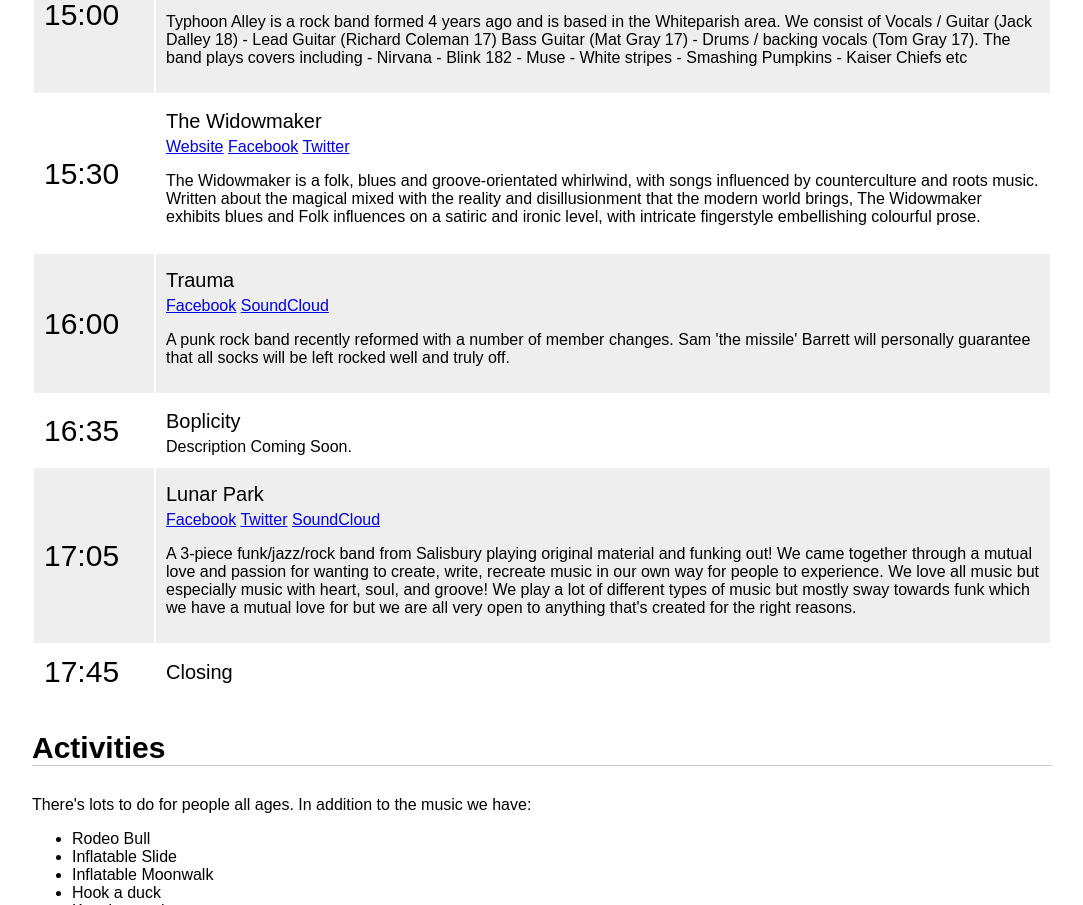
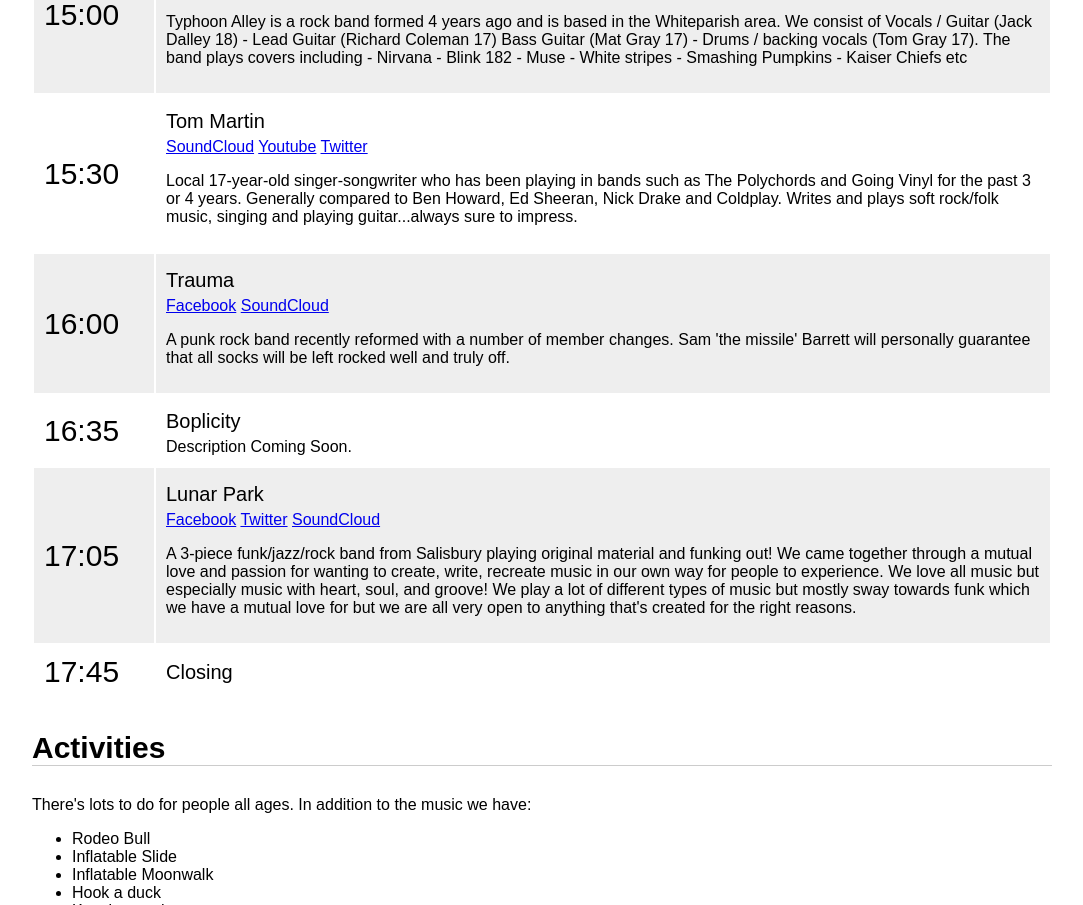
Before and after one commit to RomYouCou/BeggarsFair2013, a plain HTML site: page index.html in a window 1280 px wide. Shown: the part 1277-2182 px from the top of the page, without its empty margins (98-1181 px from the left). Drawn offline with Linux system fonts and the light colour scheme.

Commit message:
update windowmaker with tom

```diff
--- a/index.html
+++ b/index.html
@@ -195,14 +195,15 @@ The band plays covers including - Nirvana - Blink 182 - Muse - White stripes - S
       <tr>
         <td class="lineup-time">15:30<!-- - 15:55, --></td>
         <td class="lineup-act">
-          <div class="lineup-name">The Widowmaker</div>
+          <div class="lineup-name">Tom Martin</div>
           <div class="lineup-links">
-            <a href="http://www.thewidowmaker.co.uk">Website</a>
-            <a href="http://www.facebook.com/thewidowmakeruk">Facebook</a>
-            <a href="https://twitter.com/TheWidowmakerUK">Twitter</a>
+            <a href="https://soundcloud.com/beachhouseproductions/20000-years-tom-martin-1
+">SoundCloud</a>
+            <a href="http://www.youtube.com/TomMartinTheory">Youtube</a>
+            <a href="https://twitter.com/TomMartinMusic">Twitter</a>
           </div>
           <div class="lineup-description">
-            <p>The Widowmaker is a folk, blues and groove-orientated whirlwind, with songs influenced by counterculture and roots music. Written about the magical mixed with the reality and disillusionment that the modern world brings, The Widowmaker exhibits blues and Folk influences on a satiric and ironic level, with intricate fingerstyle embellishing colourful prose.</p>
+            <p>Local 17-year-old singer-songwriter who has been playing in bands such as The Polychords and Going Vinyl for the past 3 or 4 years. Generally compared to Ben Howard, Ed Sheeran, Nick Drake and Coldplay. Writes and plays soft rock/folk music, singing and playing guitar...always sure to impress.</p>
           </div>
         </td>
       </tr>
```
